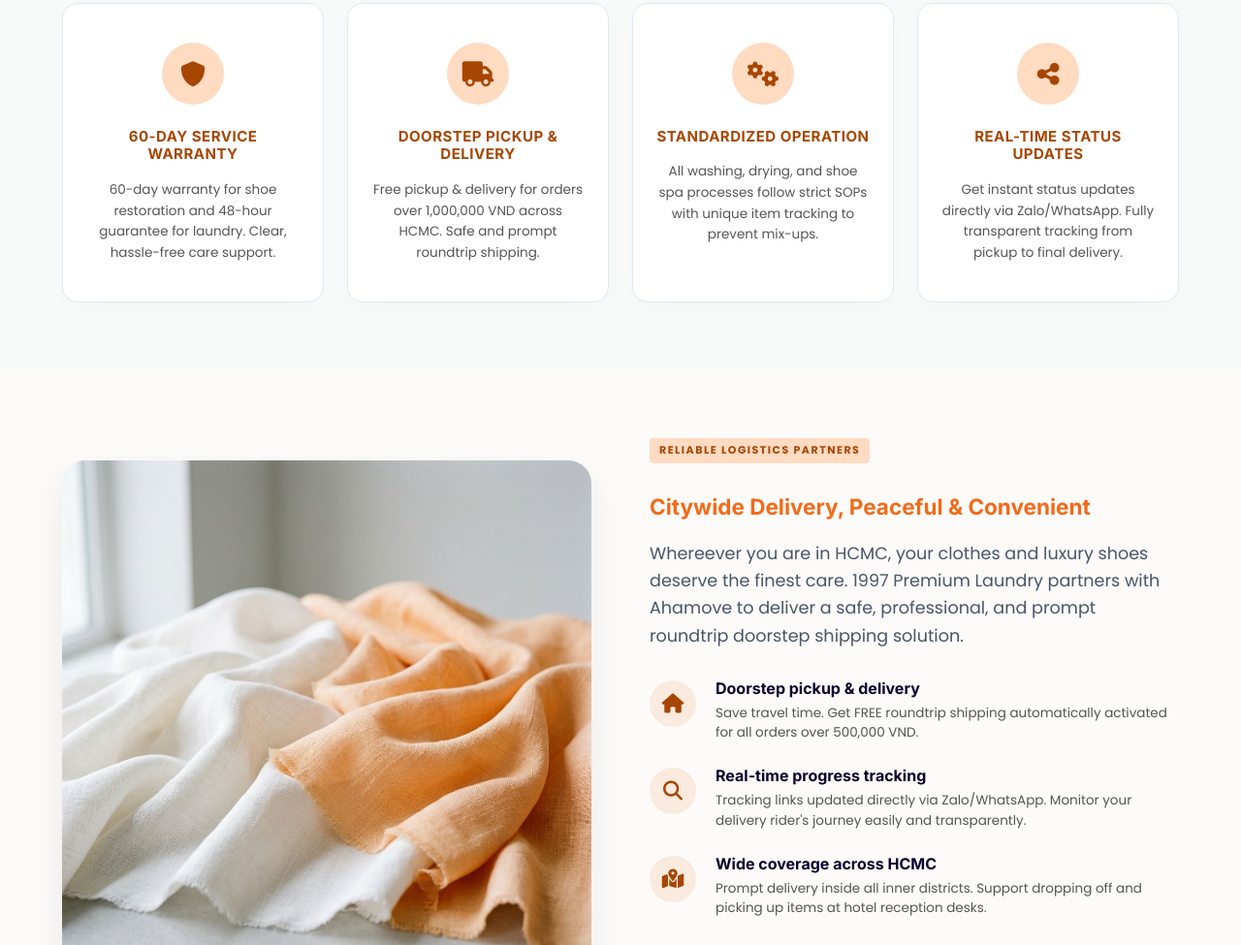
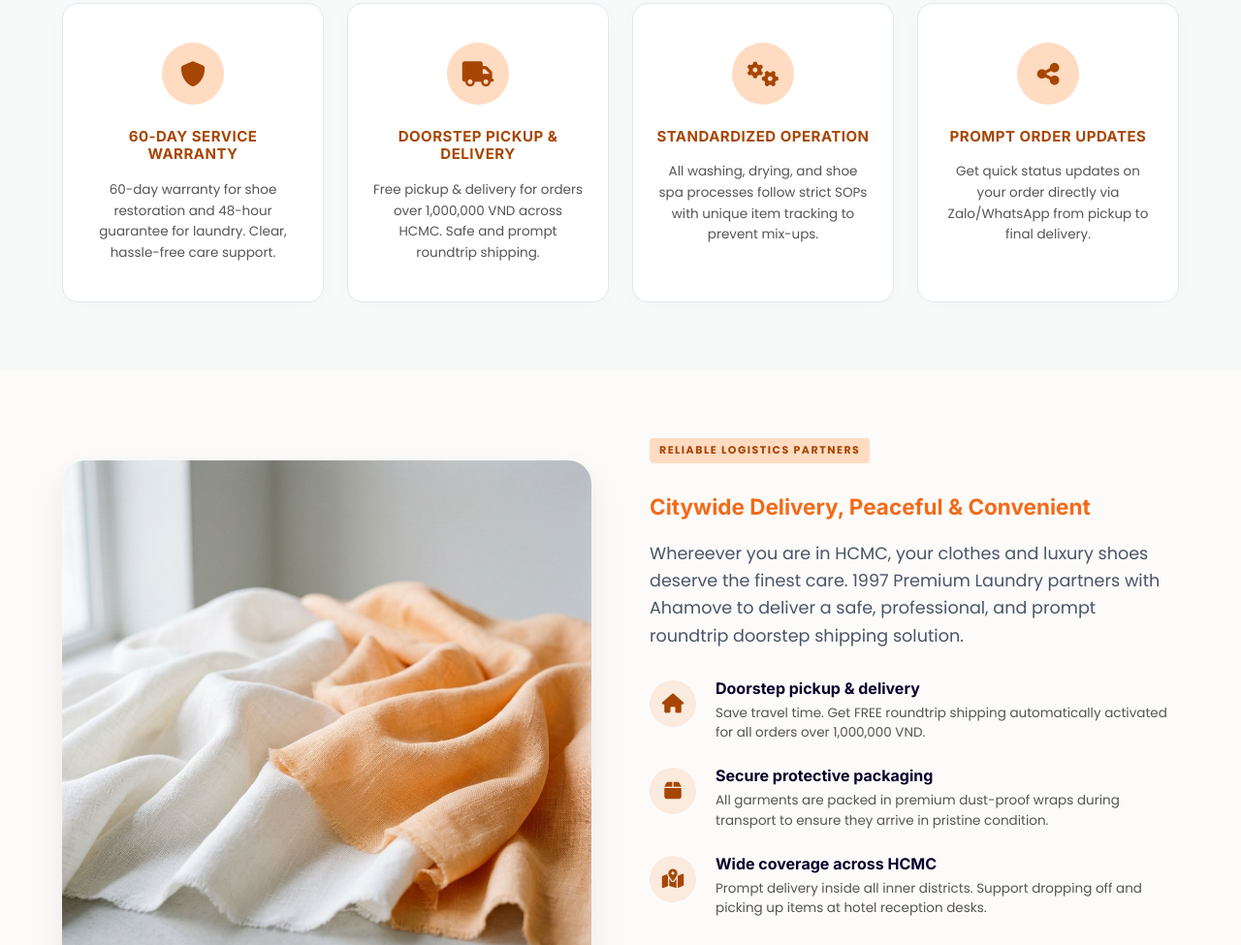
Before and after one commit to oanhtran97iii/1997laundry, a plain HTML site: page index.html in a window 1280 px wide. Shown: the part 4303-5278 px from the top of the page at 97% size. Drawn offline with Linux system fonts and the light colour scheme.

Commit message:
feat: replace real-time tracking points with prompt order updates and secure protective packaging on index.html

```diff
--- a/index.html
+++ b/index.html
@@ -436,9 +436,9 @@
                     <div class="trust-icon-circle">
                         <i class="fa-solid fa-share-nodes"></i>
                     </div>
-                    <h3>REAL-TIME STATUS UPDATES</h3>
+                    <h3>PROMPT ORDER UPDATES</h3>
                     <p>
-                        Get instant status updates directly via Zalo/WhatsApp. Fully transparent tracking from pickup to final delivery.
+                        Get quick status updates on your order directly via Zalo/WhatsApp from pickup to final delivery.
                     </p>
                 </div>
             </div>
@@ -473,17 +473,17 @@
                         </div>
                         <div class="point-info">
                             <h4>Doorstep pickup & delivery</h4>
-                            <p>Save travel time. Get FREE roundtrip shipping automatically activated for all orders over 500,000 VND.</p>
+                            <p>Save travel time. Get FREE roundtrip shipping automatically activated for all orders over 1,000,000 VND.</p>
                         </div>
                     </div>
                     <!-- Point 2 -->
                     <div class="delivery-point">
                         <div class="point-icon-circle">
-                            <i class="fa-solid fa-magnifying-glass"></i>
+                            <i class="fa-solid fa-box"></i>
                         </div>
                         <div class="point-info">
-                            <h4>Real-time progress tracking</h4>
-                            <p>Tracking links updated directly via Zalo/WhatsApp. Monitor your delivery rider's journey easily and transparently.</p>
+                            <h4>Secure protective packaging</h4>
+                            <p>All garments are packed in premium dust-proof wraps during transport to ensure they arrive in pristine condition.</p>
                         </div>
                     </div>
                     <!-- Point 3 -->
```
